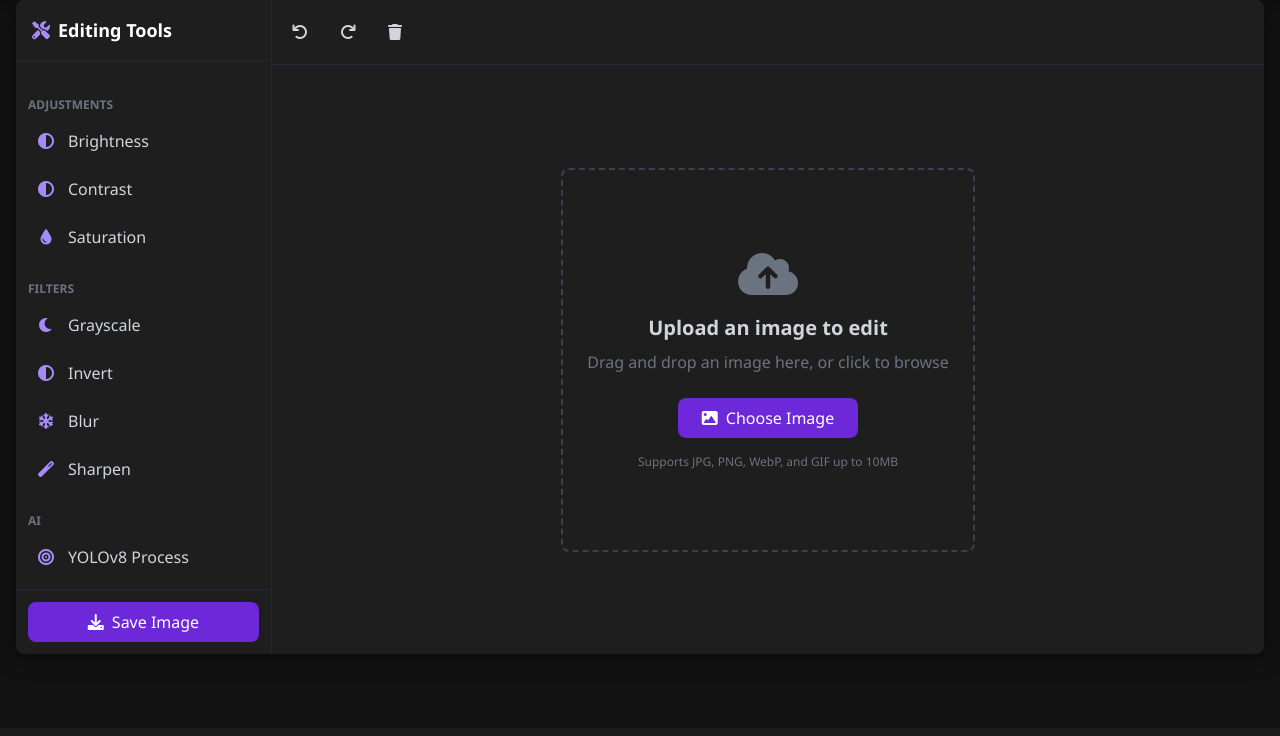
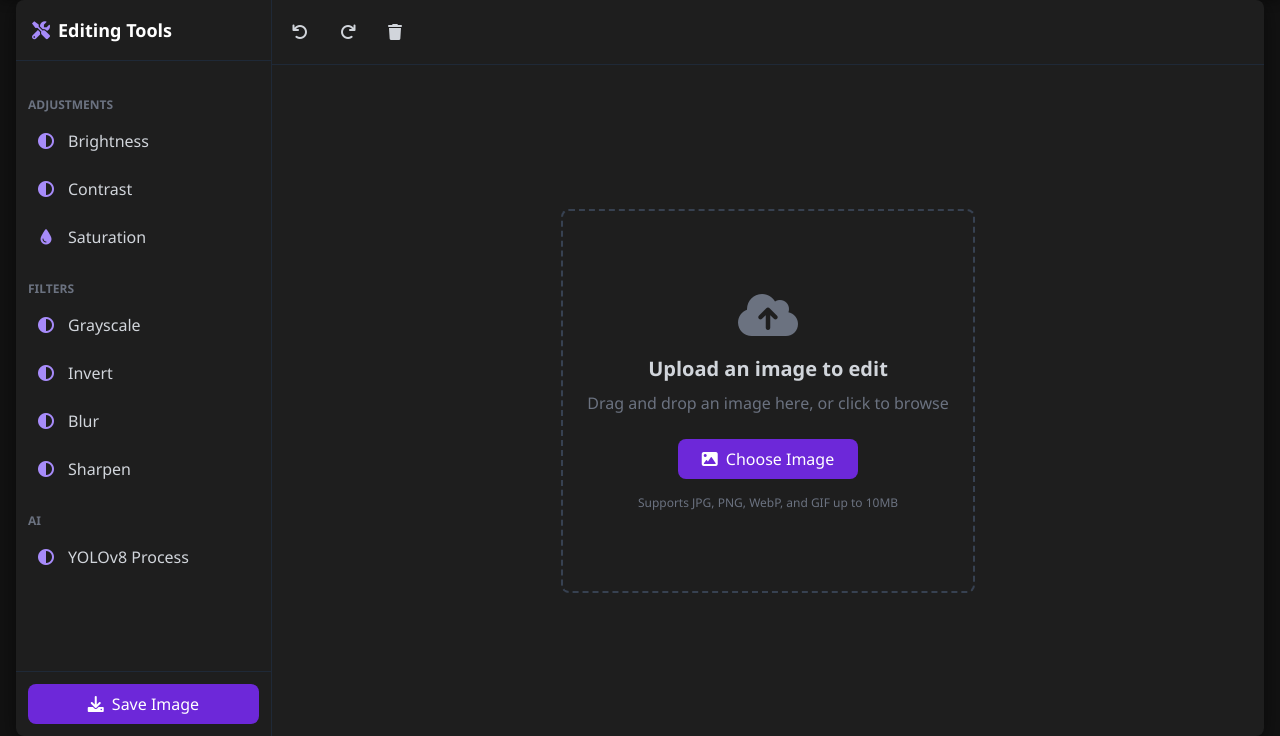
Before and after one commit to ih4temyself/project-image-editor, a Django app: page /home/ in a window 1280 px wide. Shown: the part 72-808 px from the top of the page. Before the commit the page ends 731 px from the top, so only its background shows below. Run offline with Django 5.2, Linux system fonts and the light colour scheme; the visitor is signed in with stand-in values (Sample User, id 1); some libraries are stand-ins or nearby versions.

Commit message:
a bit of this and that

```diff
--- a/backend/logics_dir/templates/index.html
+++ b/backend/logics_dir/templates/index.html
@@ -20,17 +20,17 @@
         <div class="p-3">
           {% comment %} <h4 class="text-xs uppercase text-gray-500 font-semibold mb-2">Basic Tools</h4>
           <div class="space-y-2">
-            <button class="w-full text-left p-2 rounded hover:bg-[#2d2d2d] text-gray-300 flex items-center transition-colors">
+            <button class="w-full text-left p-2 rounded hover:bg-[#2d2d2d] hover:text-purple-400 text-gray-300 flex items-center transition-all duration-300">
               <i class="fas fa-crop mr-3 text-purple-400 w-5 text-center"></i> Crop
             </button>
-            <button class="w-full text-left p-2 rounded hover:bg-[#2d2d2d] text-gray-300 flex items-center transition-colors">
+            <button class="w-full text-left p-2 rounded hover:bg-[#2d2d2d] hover:text-purple-400 text-gray-300 flex items-center transition-all duration-300">
               <i class="fas fa-rotate mr-3 text-purple-400 w-5 text-center"></i> Rotate
             </button>
-            <button class="w-full text-left p-2 rounded hover:bg-[#2d2d2d] text-gray-300 flex items-center transition-colors">
+            <button class="w-full text-left p-2 rounded hover:bg-[#2d2d2d] hover:text-purple-400 text-gray-300 flex items-center transition-all duration-300">
               <i class="fas fa-expand mr-3 text-purple-400 w-5 text-center"></i> Resize
             </button>
-            <button class="w-full text-left p-2 rounded hover:bg-[#2d2d2d] text-gray-300 flex items-center transition-colors">
-              <i class="fas fa-object-group mr-3 text-purple-400 w-5 text-center"></i> Frame
+            <button class="w-full text-left p-2 rounded hover:bg-[#2d2d2d] hover:text-purple-400 text-gray-300 flex items-center transition-all duration-300">
+            <i class="fas fa-adjust mr-3 text-purple-400 w-5 text-center"></i> Frame
             </button>
           </div> {% endcomment %}
         </div>
@@ -39,13 +39,14 @@
         <div class="p-3">
           <h4 class="text-xs uppercase text-gray-500 font-semibold mb-2">Adjustments</h4>
           <div class="space-y-2">
-            <button data-filter="brightness" class="w-full text-left p-2 rounded hover:bg-[#2d2d2d] text-gray-300 flex items-center transition-colors">
-              <i class="fas fa-adjust mr-3 text-purple-400 w-5 text-center"></i> Brightness
-            </button>
-            <button data-filter="contrast" class="w-full text-left p-2 rounded hover:bg-[#2d2d2d] text-gray-300 flex items-center transition-colors">
+            <button data-filter="brightness" class="w-full text-left p-2 rounded hover:bg-[#2d2d2d] hover:text-purple-400 text-gray-300 flex items-center transition-all duration-300">
+            <i class="fas fa-adjust mr-3 text-purple-400 w-5 text-center"></i> Brightness
+          </button>
+
+            <button data-filter="contrast" class="w-full text-left p-2 rounded hover:bg-[#2d2d2d] hover:text-purple-400 text-gray-300 flex items-center transition-all duration-300">
               <i class="fas fa-adjust mr-3 text-purple-400 w-5 text-center"></i> Contrast
             </button>
-            <button class="w-full text-left p-2 rounded hover:bg-[#2d2d2d] text-gray-300 flex items-center transition-colors">
+            <button class="w-full text-left p-2 rounded hover:bg-[#2d2d2d] hover:text-purple-400 text-gray-300 flex items-center transition-all duration-300">
               <i class="fas fa-tint mr-3 text-purple-400 w-5 text-center"></i> Saturation
             </button>
           </div>
@@ -55,17 +56,17 @@
         <div class="p-3">
           <h4 class="text-xs uppercase text-gray-500 font-semibold mb-2">Filters</h4>
           <div class="space-y-2">
-            <button data-filter="grayscale" class="w-full text-left p-2 rounded hover:bg-[#2d2d2d] text-gray-300 flex items-center transition-colors">
-              <i class="fas fa-moon mr-3 text-purple-400 w-5 text-center"></i> Grayscale
+            <button data-filter="grayscale" class="w-full text-left p-2 rounded hover:bg-[#2d2d2d] hover:text-purple-400 text-gray-300 flex items-center transition-all duration-300">
+            <i class="fas fa-adjust mr-3 text-purple-400 w-5 text-center"></i> Grayscale
             </button>
-            <button data-filter="invert" class="w-full text-left p-2 rounded hover:bg-[#2d2d2d] text-gray-300 flex items-center transition-colors">
-              <i class="fas fa-adjust mr-3 text-purple-400 w-5 text-center"></i> Invert
+            <button data-filter="invert" class="w-full text-left p-2 rounded hover:bg-[#2d2d2d] hover:text-purple-400 text-gray-300 flex items-center transition-all duration-300">
+            <i class="fas fa-adjust mr-3 text-purple-400 w-5 text-center"></i> Invert
             </button>
-            <button data-filter="blur" class="w-full text-left p-2 rounded hover:bg-[#2d2d2d] text-gray-300 flex items-center transition-colors">
-              <i class="fas fa-snowflake mr-3 text-purple-400 w-5 text-center"></i> Blur
+            <button data-filter="blur" class="w-full text-left p-2 rounded hover:bg-[#2d2d2d] hover:text-purple-400 text-gray-300 flex items-center transition-all duration-300">
+            <i class="fas fa-adjust mr-3 text-purple-400 w-5 text-center"></i> Blur
             </button>
-            <button data-filter="sharpen" class="w-full text-left p-2 rounded hover:bg-[#2d2d2d] text-gray-300 flex items-center transition-colors">
-              <i class="fas fa-magic mr-3 text-purple-400 w-5 text-center"></i> Sharpen
+            <button data-filter="sharpen" class="w-full text-left p-2 rounded hover:bg-[#2d2d2d] hover:text-purple-400 text-gray-300 flex items-center transition-all duration-300">
+            <i class="fas fa-adjust mr-3 text-purple-400 w-5 text-center"></i> Sharpen
             </button>
           </div>
         </div>
@@ -74,8 +75,8 @@
         <div class="p-3">
           <h4 class="text-xs uppercase text-gray-500 font-semibold mb-2">AI</h4>
           <div class="space-y-2">
-            <button id="yolov8-button" class="w-full text-left p-2 rounded hover:bg-[#2d2d2d] text-gray-300 flex items-center transition-colors">
-              <i class="fas fa-bullseye mr-3 text-purple-400 w-5 text-center"></i> YOLOv8 Process
+            <button id="yolov8-button" class="w-full text-left p-2 rounded hover:bg-[#2d2d2d] hover:text-purple-400 text-gray-300 flex items-center transition-all duration-300">
+            <i class="fas fa-adjust mr-3 text-purple-400 w-5 text-center"></i> YOLOv8 Process
             </button>
           </div>
         </div>
--- a/backend/templates/base.html
+++ b/backend/templates/base.html
@@ -21,6 +21,7 @@
       border-radius: 8px;
       box-shadow: 0 4px 20px rgba(0, 0, 0, 0.5);
       transition: transform 0.3s ease, box-shadow 0.3s ease;
+      height: calc(100vh - 4rem);
     }
     .card:hover {
       transform: translateY(-5px);
```
